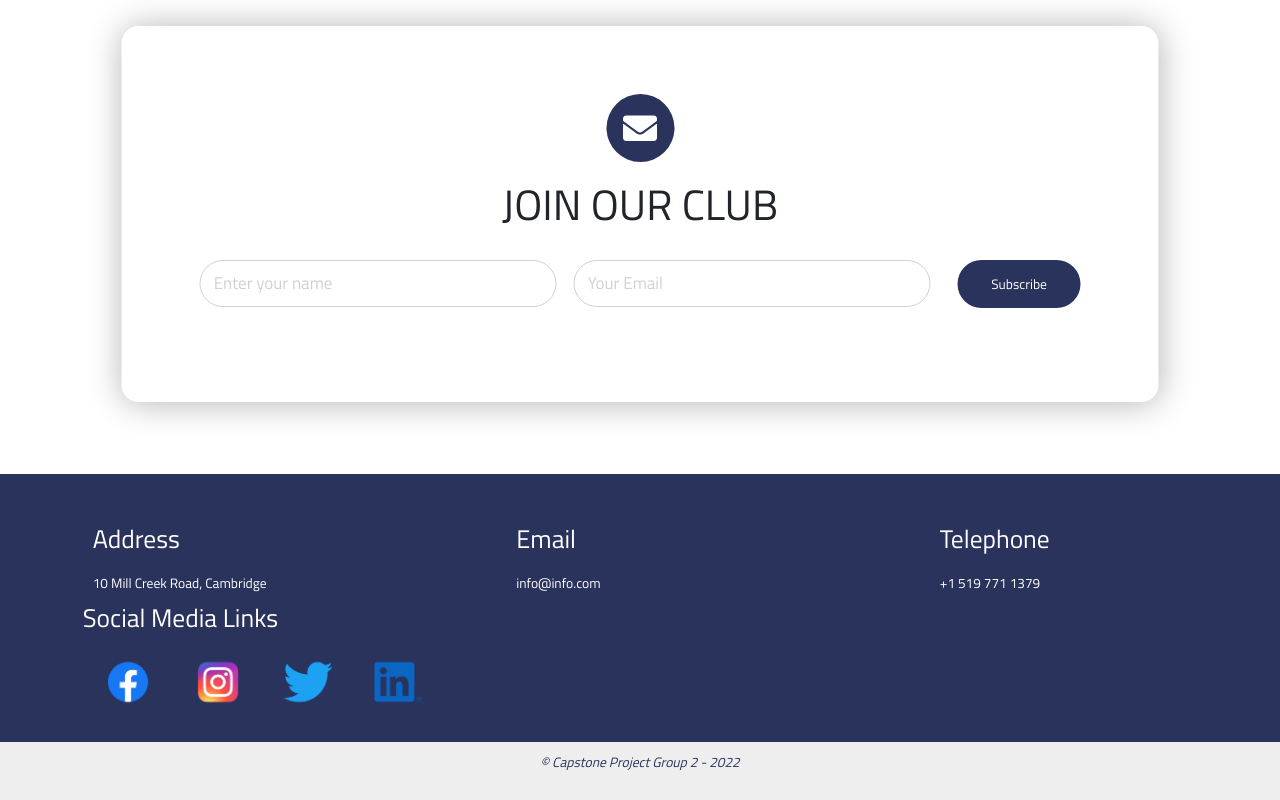
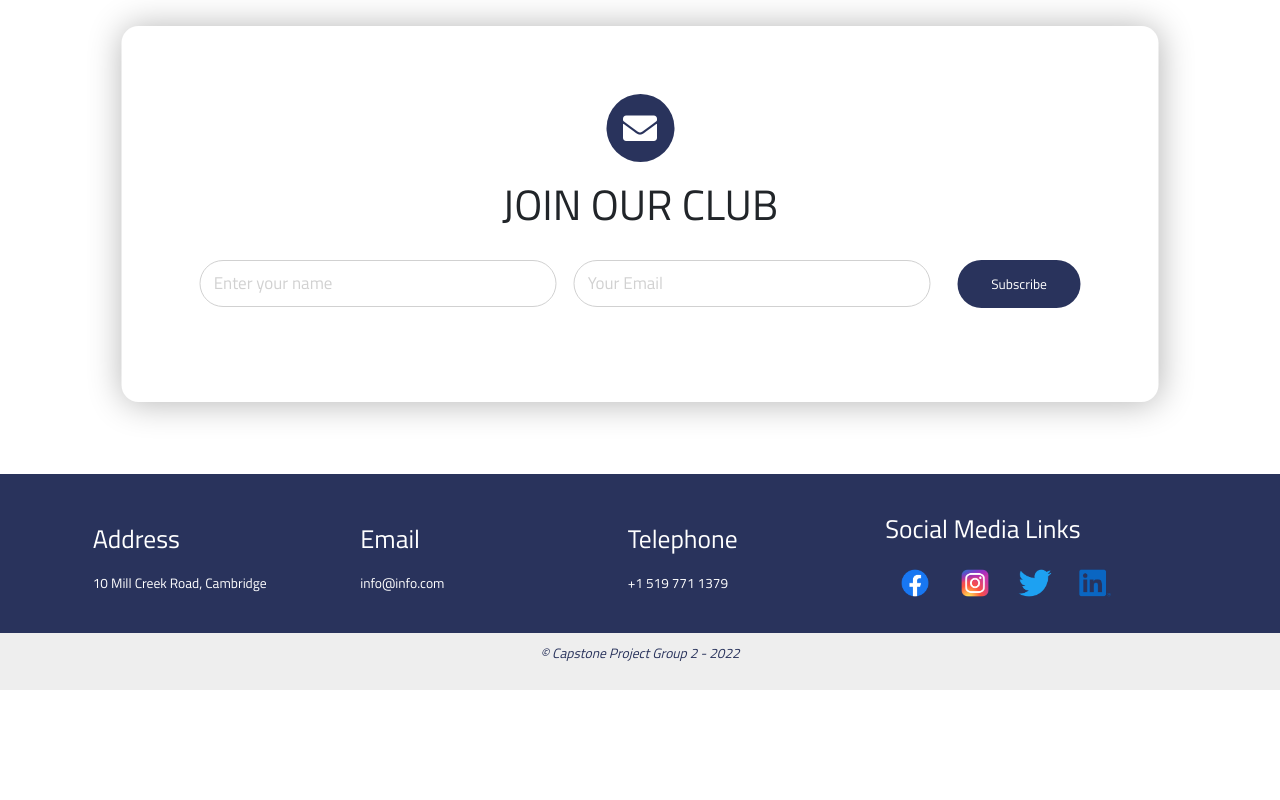
Before and after one commit to Suparno1998/Capstone-web-dev-fall-22, a React app in the folder app/frontend/: page / in a window 1280 px wide. Shown: the part 632-1432 px from the top of the page. After the commit the page ends 1322 px from the top, so only its background shows below. Built offline with nearby package versions, Linux system fonts and the light colour scheme; no server answers.

Commit message:
social media icon fixed

```diff
--- a/app/frontend/src/components/Footer.jsx
+++ b/app/frontend/src/components/Footer.jsx
@@ -22,25 +22,25 @@ function Footer() {
         <div class="footer-info-media">
           <h4>Social Media Links</h4>
           <img
-            width={90}
+            width={60}
             className="facebook"
             src="/images/facebook.png"
             alt="Facebook Logo"
           />
           <img
-            width={90}
+            width={60}
             className="instagram"
             src="/images/instagram.png"
             alt="Instagram Logo"
           />
           <img
-            width={90}
+            width={60}
             className="twitter"
             src="/images/twitter.png"
             alt="Twitter Logo"
           />
           <img
-            width={90}
+            width={60}
             className="linkedIn"
             src="/images/linkedIn.png"
             alt="LinkedIn Logo"
--- a/app/frontend/src/styles/main.css
+++ b/app/frontend/src/styles/main.css
@@ -142,8 +142,9 @@ footer .container {
 	/* TWEENER - IE 10 */
 	display: -webkit-flex;
 	/* NEW - Chrome */
-	flex-wrap: wrap;
-	justify-content: space-between;
+	flex-wrap: nowrap;
+	flex-direction: row;
+	/* justify-content: space-between; */
 	padding: 30px 0;
 }
 
@@ -224,3 +225,5 @@ footer a {
 		margin-bottom: 5px;
 	}
 }
+
+@media only screen and (min-width: 800px) {}
```
